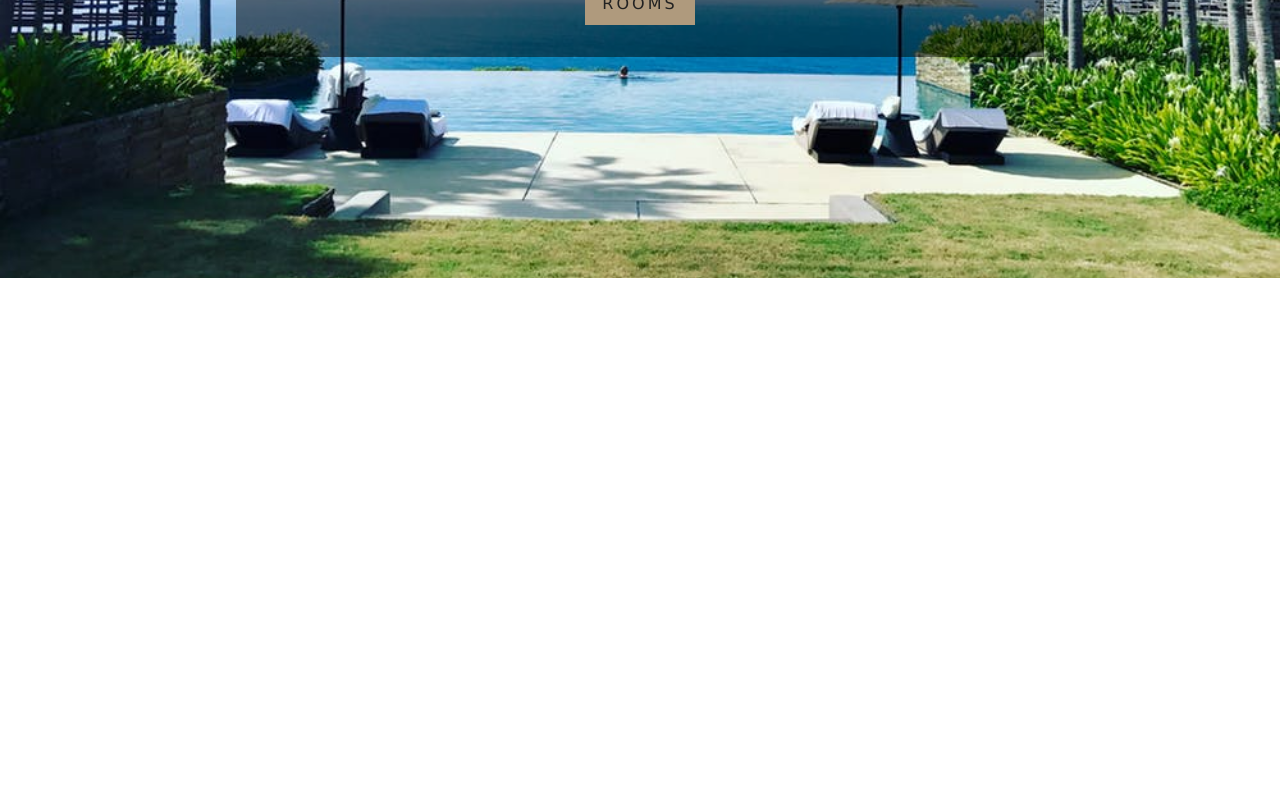
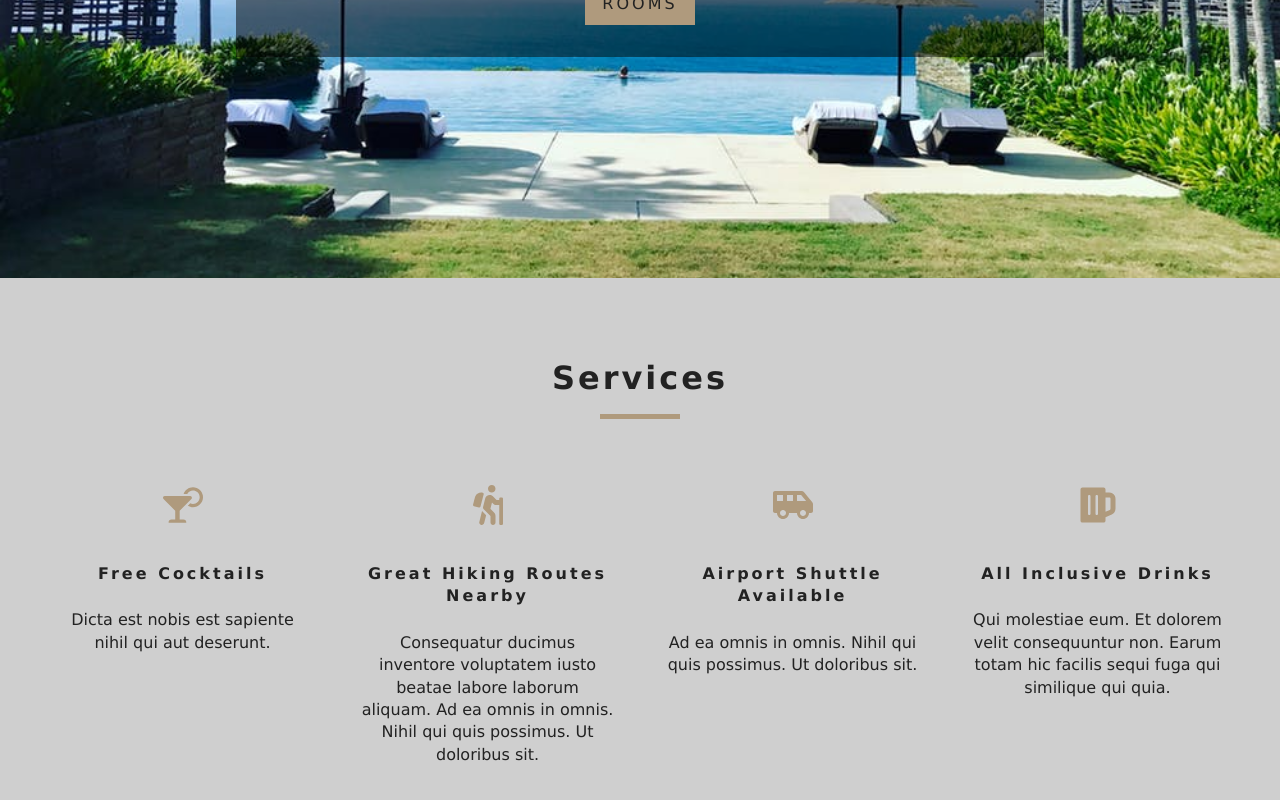
Before and after one commit to grford15/HotelApp, a React (Create React App) app: page / in a window 1280 px wide. Shown: the part 522-1322 px from the top of the page. Before the commit the page ends 800 px from the top, so only its background shows below. Built offline with nearby package versions, Linux system fonts and the light colour scheme.

Commit message:
add section component to Home page with services

```diff
--- a/src/App.css
+++ b/src/App.css
@@ -319,6 +319,7 @@ h6 {
 }
 .services h6 {
   letter-spacing: var(--mainSpacing);
+  text-transform: capitalize;
 }
 .services p {
   width: 80%;
--- /dev/null
+++ b/src/components/Services.js
@@ -0,0 +1,60 @@
+import React, { Component } from 'react';
+import Title from './Title';
+import {
+  FaCocktail,
+  FaHiking,
+  FaShuttleVan,
+  FaBeer,
+} from 'react-icons/fa';
+
+export default class Services extends Component {
+  constructor(props) {
+    super(props);
+    this.state = {
+      services: [
+        {
+          icon: <FaCocktail />,
+          title: 'Free Cocktails',
+          info:
+            'Dicta est nobis est sapiente nihil qui aut deserunt.',
+        },
+        {
+          icon: <FaHiking />,
+          title: 'Great hiking routes nearby',
+          info:
+            'Consequatur ducimus inventore voluptatem iusto beatae labore laborum aliquam. Ad ea omnis in omnis. Nihil qui quis possimus. Ut doloribus sit.',
+        },
+        {
+          icon: <FaShuttleVan />,
+          title: 'Airport shuttle available',
+          info:
+            'Ad ea omnis in omnis. Nihil qui quis possimus. Ut doloribus sit.',
+        },
+        {
+          icon: <FaBeer />,
+          title: 'All inclusive drinks',
+          info:
+            'Qui molestiae eum. Et dolorem velit consequuntur non. Earum totam hic facilis sequi fuga qui similique qui quia.',
+        },
+      ],
+    };
+  }
+  render() {
+    return (
+      <section className="services">
+        <Title title="Services" />
+        <div className="services-center">
+          {this.state.services.map((item, index) => {
+            return (
+              <article key={index} className="service">
+                <span>{item.icon}</span>
+                <h6>{item.title}</h6>
+                <p>{item.info}</p>
+              </article>
+            );
+          })}
+        </div>
+      </section>
+    );
+  }
+}
--- /dev/null
+++ b/src/components/Title.js
@@ -0,0 +1,12 @@
+import React from 'react';
+
+const Title = ({ title }) => {
+  return (
+    <div className="section-title">
+      <h4>{title}</h4>
+      <div />
+    </div>
+  );
+};
+
+export default Title;
--- a/src/pages/Home.js
+++ b/src/pages/Home.js
@@ -2,9 +2,11 @@ import React from 'react';
 import Hero from '../components/Hero';
 import Banner from '../components/Banner';
 import { Link } from 'react-router-dom';
+import Services from '../components/Services';
 
 const Home = () => {
   return (
+    <>
       <Hero hero="defaultHero">
         <Banner
           title="Luxurios Rooms"
@@ -15,6 +17,8 @@ const Home = () => {
           </Link>
         </Banner>
       </Hero>
+      <Services />
+    </>
   );
 };
 
```
Lines whose indentation alone changed are shown as unchanged.
